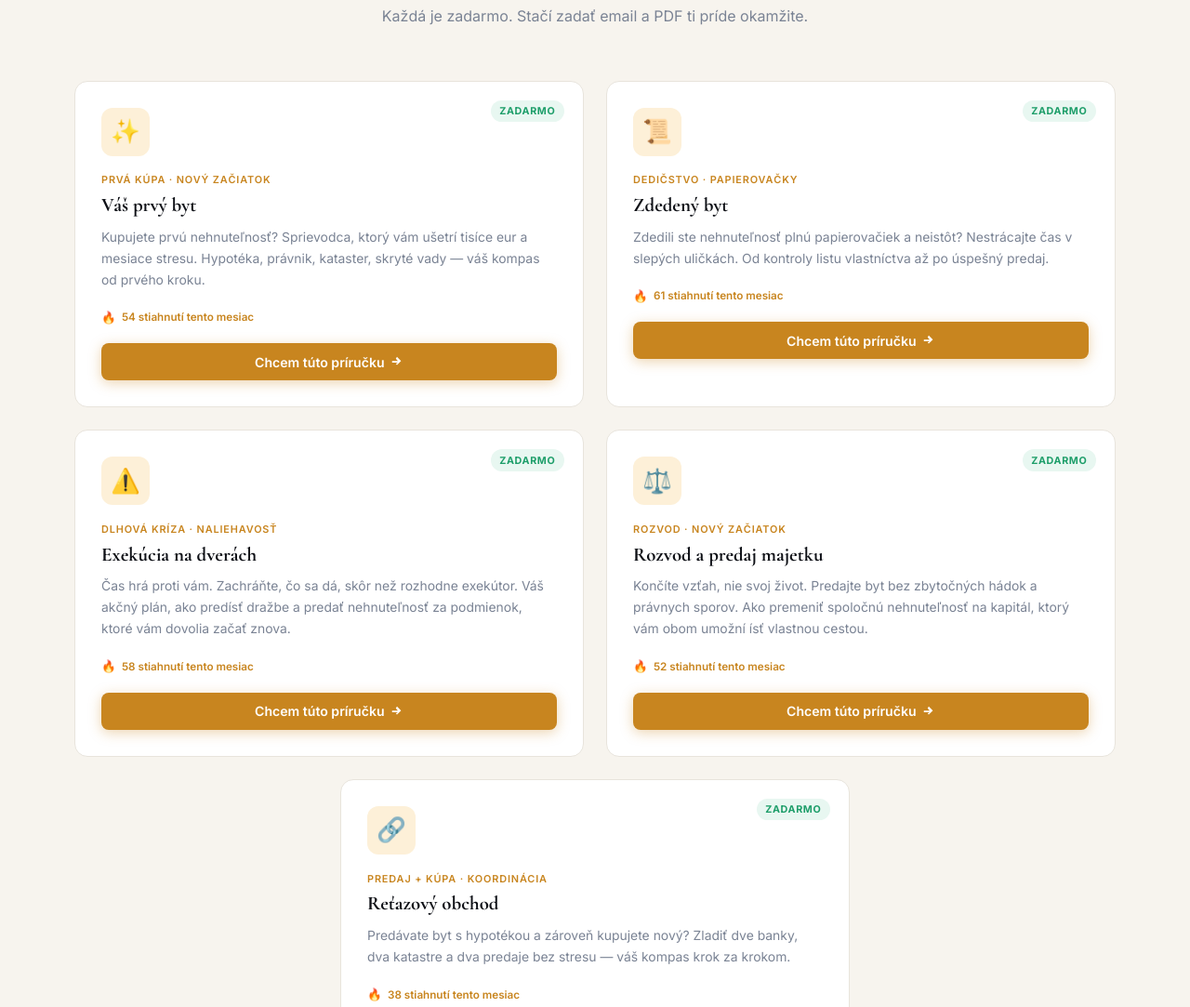
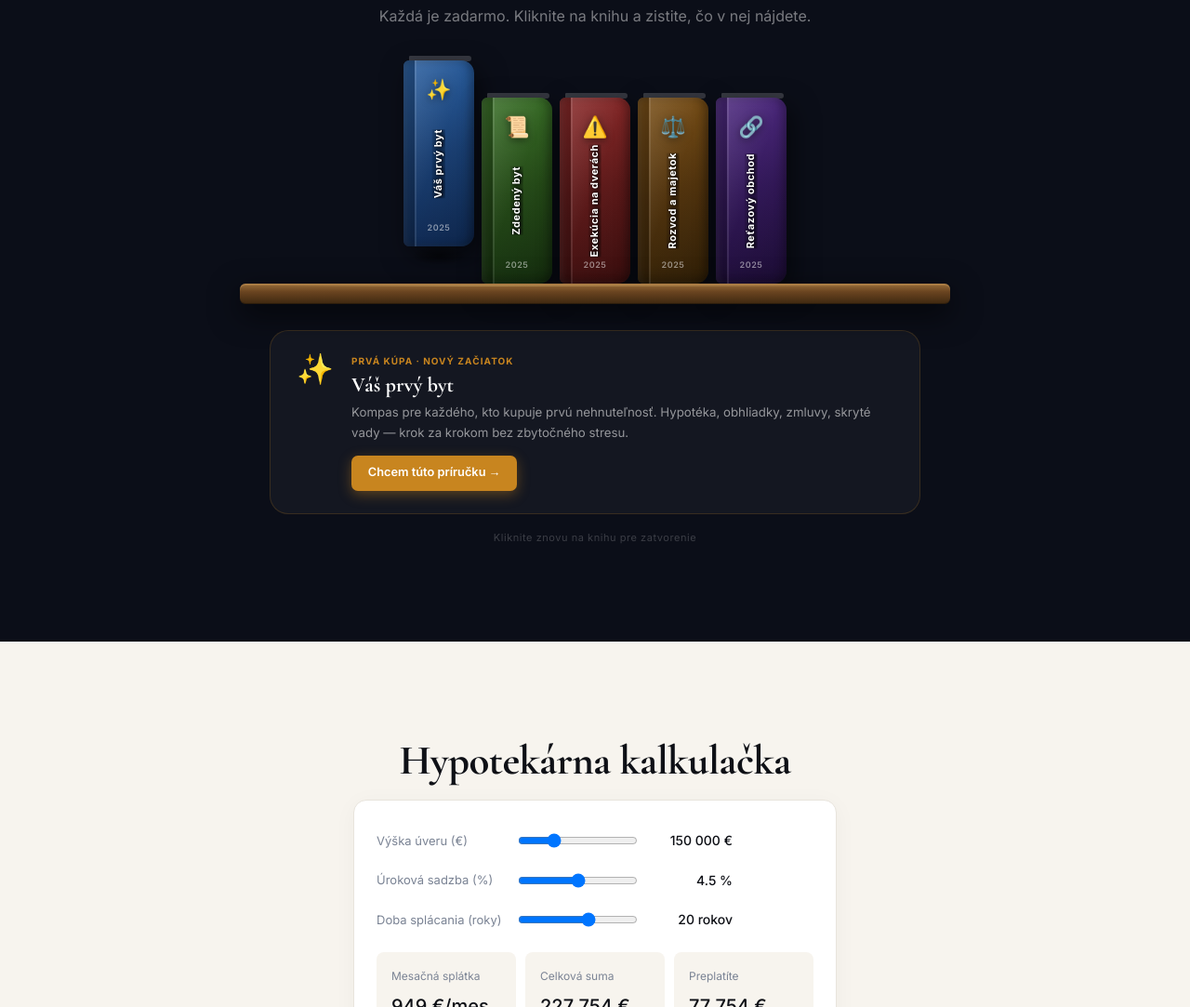
Before and after one commit to radovanvanik-art/ebook-backend, a website: page public/index.html in a window 1280 px wide. Shown: the part 996-2079 px from the top of the page at 93% size. Drawn offline with nearby package versions, Linux system fonts and the light colour scheme; a web font is replaced by a local one.

Commit message:
Úprava index.html – kontrola a push

```diff
--- a/public/index.html
+++ b/public/index.html
@@ -293,7 +293,10 @@
     .section-sub { color: var(--muted); font-size: 1rem; line-height: 1.65; max-width: 500px; }
 
     /* ── BOOKS SECTION ─────────────────────────────────────────── */
-    .books-section { background: var(--cream); }
+    .books-section { background: var(--dark); }
+    .books-header .eyebrow { color: var(--gold); }
+    .books-header .section-title { color: var(--white); }
+    .books-header .section-sub { color: rgba(255,255,255,0.45); }
     .books-header {
       display: flex; flex-direction: column;
       align-items: center; text-align: center;
@@ -696,6 +699,99 @@
       transition: opacity 0.2s; font-family: inherit;
     }
     .float-btn:hover .float-tip { opacity: 1; }
+    /* ── BOOKSHELF ─────────────────────────────────────────────── */
+    .bookshelf-wrap { max-width: 700px; margin: 0 auto; }
+    .bs-shelf {
+      position: relative;
+      display: flex; align-items: flex-end; justify-content: center;
+      gap: 8px; padding: 0 2rem;
+      min-height: 240px;
+    }
+    .bs-board {
+      position: absolute; bottom: 0; left: -2rem; right: -2rem; height: 22px; z-index: 10;
+      background: linear-gradient(180deg,#9a6e3a 0%,#6a4420 40%,#3e2810 100%);
+      border-radius: 6px;
+      box-shadow: 0 10px 32px rgba(0,0,0,0.7), inset 0 2px 0 rgba(255,200,120,0.2), inset 0 -1px 0 rgba(0,0,0,0.3);
+    }
+    .bs-board::after {
+      content: ''; position: absolute; top: 2px; left: 2rem; right: 2rem; height: 1px;
+      background: linear-gradient(90deg,transparent,rgba(255,220,140,0.3) 30%,rgba(255,220,140,0.15) 70%,transparent);
+      border-radius: 2px;
+    }
+    .bs-book {
+      position: relative; width: 76px; margin-bottom: 22px; cursor: pointer;
+      transform-origin: bottom center;
+      transition: transform 0.4s cubic-bezier(.34,1.4,.64,1);
+      flex-shrink: 0;
+    }
+    .bs-book:hover, .bs-book.on { transform: translateY(-40px); }
+    .bs-spine {
+      width: 100%; height: 200px;
+      border-radius: 6px 14px 14px 6px;
+      display: flex; flex-direction: column;
+      align-items: center; justify-content: space-between;
+      padding: 14px 7px 12px;
+      position: relative; overflow: hidden;
+      box-shadow: inset -4px 0 10px rgba(0,0,0,0.3), inset 4px 0 6px rgba(255,255,255,0.07), 6px 10px 28px rgba(0,0,0,0.55);
+    }
+    .bs-spine::before {
+      content: ''; position: absolute; left: 0; top: 0; bottom: 0; width: 12px;
+      background: rgba(0,0,0,0.25); border-radius: 6px 0 0 6px;
+    }
+    .bs-spine::after {
+      content: ''; position: absolute; left: 12px; top: 0; width: 2px; bottom: 0;
+      background: rgba(255,255,255,0.1);
+    }
+    .bs-shine {
+      position: absolute; top: 0; left: 12px; right: 0; bottom: 0;
+      background: linear-gradient(110deg,rgba(255,255,255,0.12) 0%,transparent 45%,rgba(0,0,0,0.08) 100%);
+      border-radius: 0 14px 14px 0;
+      pointer-events: none;
+    }
+    .bs-top {
+      position: absolute; top: -5px; left: 6px; right: 3px; height: 6px;
+      background: rgba(255,255,255,0.18); border-radius: 3px 8px 8px 3px;
+    }
+    .bs-ico { font-size: 22px; position: relative; z-index: 1; filter: drop-shadow(0 2px 4px rgba(0,0,0,0.5)); }
+    .bs-ttl {
+      writing-mode: vertical-rl; transform: rotate(180deg);
+      font-family: 'Inter', system-ui, sans-serif;
+      font-size: 11px; font-weight: 800; letter-spacing: 0.05em;
+      color: #ffffff; position: relative; z-index: 1;
+      text-align: center; line-height: 1.25; max-height: 126px; overflow: hidden;
+      text-shadow: 0 0 8px rgba(0,0,0,1), 0 1px 3px rgba(0,0,0,1), 0 2px 6px rgba(0,0,0,0.9);
+    }
+    .bs-yr { font-size: 9px; color: rgba(255,255,255,0.5); position: relative; z-index: 1; font-weight: 600; letter-spacing: 0.06em; }
+    .bs-bshadow {
+      position: absolute; bottom: -20px; left: 50%; transform: translateX(-50%);
+      width: 60px; height: 20px;
+      background: radial-gradient(ellipse,rgba(0,0,0,0.5) 0%,transparent 70%);
+    }
+    .bs-panel { margin-top: 1.75rem; min-height: 116px; }
+    .bs-pinner {
+      display: flex; gap: 1.2rem; align-items: flex-start;
+      background: rgba(255,255,255,0.04);
+      border: 1px solid rgba(200,133,31,0.2);
+      border-radius: 20px; padding: 1.5rem 1.75rem;
+      opacity: 0; transform: translateY(10px);
+      transition: opacity 0.32s ease, transform 0.32s ease;
+    }
+    .bs-pinner.on { opacity: 1; transform: none; }
+    .bs-pico { font-size: 32px; flex-shrink: 0; margin-top: 1px; line-height: 1; }
+    .bs-ptag { font-size: 10px; font-weight: 700; letter-spacing: 0.1em; text-transform: uppercase; color: var(--gold); margin-bottom: 0.3rem; }
+    .bs-ptitle { font-family: 'Cormorant Garamond', serif; font-size: 1.4rem; font-weight: 700; color: var(--white); margin-bottom: 0.35rem; line-height: 1.2; }
+    .bs-pdesc { font-size: 0.83rem; color: rgba(255,255,255,0.55); line-height: 1.65; margin-bottom: 0.8rem; }
+    .bs-pbtn {
+      display: inline-flex; align-items: center; gap: 0.4rem;
+      background: var(--gold); color: var(--white);
+      padding: 0.55rem 1.1rem; border-radius: 7px;
+      font-size: 0.8rem; font-weight: 600; text-decoration: none;
+      box-shadow: 0 4px 14px rgba(200,133,31,0.4);
+      transition: background 0.2s, transform 0.15s;
+    }
+    .bs-pbtn:hover { background: var(--gold-mid); transform: translateY(-1px); }
+    .bs-hint { text-align: center; font-size: 11px; color: rgba(255,255,255,0.2); margin-top: 1.1rem; letter-spacing: 0.05em; }
+
   </style>
 </head>
 <body>
@@ -769,61 +865,85 @@
     <div class="books-header reveal">
       <p class="eyebrow" data-i18n="books_eyebrow">Bezplatné príručky</p>
       <h2 class="section-title" data-i18n="books_title">Vyber si svoju e-knihu</h2>
-      <p class="section-sub" data-i18n="books_sub">Každá je zadarmo. Stačí zadať email a PDF ti príde okamžite.</p>
+      <p class="section-sub" data-i18n="books_sub">Každá je zadarmo. Kliknite na knihu a zistite, čo v nej nájdete.</p>
     </div>
-    <div class="books-grid">
-
-      <article class="book-card reveal reveal-d1" onclick="window.location.href='/prvy-byt'" role="button" tabindex="0" aria-label="Zobraziť e-knihu Váš prvý byt">
-        <span class="book-badge" data-i18n="badge_free">Zadarmo</span>
-        <div class="book-icon-wrap">✨</div>
-        <div class="book-tag" data-i18n="book1_tag">Prvá kúpa · Nový začiatok</div>
-        <h3 data-i18n="book1_title">Váš prvý byt</h3>
-        <p class="book-desc" data-i18n="book1_desc">Kupujete prvú nehnuteľnosť? Sprievodca, ktorý vám ušetrí tisíce eur a mesiace stresu. Hypotéka, právnik, kataster, skryté vady — váš kompas od prvého kroku.</p>
-        <div class="book-meta"><span class="fire-icon">🔥</span><span data-i18n="book1_meta">54 stiahnutí tento mesiac</span></div>
-        <button class="book-btn" tabindex="-1">Chcem túto príručku <svg width="14" height="14" viewBox="0 0 16 16" fill="currentColor"><path d="M8 2l5 5-5 5-1.4-1.4L9.2 9H2V7h7.2L6.6 4.4z"/></svg></button>
-      </article>
-
-      <article class="book-card reveal reveal-d2" onclick="window.location.href='/dedicstvo'" role="button" tabindex="0" aria-label="Zobraziť e-knihu Zdedený byt">
-        <span class="book-badge" data-i18n="badge_free">Zadarmo</span>
-        <div class="book-icon-wrap">📜</div>
-        <div class="book-tag" data-i18n="book2_tag">Dedičstvo · Papierovačky</div>
-        <h3 data-i18n="book2_title">Zdedený byt</h3>
-        <p class="book-desc" data-i18n="book2_desc">Zdedili ste nehnuteľnosť plnú papierovačiek a neistôt? Nestrácajte čas v slepých uličkách. Od kontroly listu vlastníctva až po úspešný predaj.</p>
-        <div class="book-meta"><span class="fire-icon">🔥</span><span data-i18n="book2_meta">61 stiahnutí tento mesiac</span></div>
-        <button class="book-btn" tabindex="-1">Chcem túto príručku <svg width="14" height="14" viewBox="0 0 16 16" fill="currentColor"><path d="M8 2l5 5-5 5-1.4-1.4L9.2 9H2V7h7.2L6.6 4.4z"/></svg></button>
-      </article>
-
-      <article class="book-card reveal reveal-d1" onclick="window.location.href='/exekucia'" role="button" tabindex="0" aria-label="Zobraziť e-knihu Exekúcia na dverách">
-        <span class="book-badge" data-i18n="badge_free">Zadarmo</span>
-        <div class="book-icon-wrap">⚠️</div>
-        <div class="book-tag" data-i18n="book3_tag">Dlhová kríza · Naliehavosť</div>
-        <h3 data-i18n="book3_title">Exekúcia na dverách</h3>
-        <p class="book-desc" data-i18n="book3_desc">Čas hrá proti vám. Zachráňte, čo sa dá, skôr než rozhodne exekútor. Váš akčný plán, ako predísť dražbe a predať nehnuteľnosť za podmienok, ktoré vám dovolia začať znova.</p>
-        <div class="book-meta"><span class="fire-icon">🔥</span><span data-i18n="book3_meta">58 stiahnutí tento mesiac</span></div>
-        <button class="book-btn" tabindex="-1">Chcem túto príručku <svg width="14" height="14" viewBox="0 0 16 16" fill="currentColor"><path d="M8 2l5 5-5 5-1.4-1.4L9.2 9H2V7h7.2L6.6 4.4z"/></svg></button>
-      </article>
-
-      <article class="book-card reveal reveal-d2" onclick="window.location.href='/rozvod'" role="button" tabindex="0" aria-label="Zobraziť e-knihu Rozvod a predaj majetku">
-        <span class="book-badge" data-i18n="badge_free">Zadarmo</span>
-        <div class="book-icon-wrap">⚖️</div>
-        <div class="book-tag" data-i18n="book4_tag">Rozvod · Nový začiatok</div>
-        <h3 data-i18n="book4_title">Rozvod a predaj majetku</h3>
-        <p class="book-desc" data-i18n="book4_desc">Končíte vzťah, nie svoj život. Predajte byt bez zbytočných hádok a právnych sporov. Ako premeniť spoločnú nehnuteľnosť na kapitál, ktorý vám obom umožní ísť vlastnou cestou.</p>
-        <div class="book-meta"><span class="fire-icon">🔥</span><span data-i18n="book4_meta">52 stiahnutí tento mesiac</span></div>
-        <button class="book-btn" tabindex="-1">Chcem túto príručku <svg width="14" height="14" viewBox="0 0 16 16" fill="currentColor"><path d="M8 2l5 5-5 5-1.4-1.4L9.2 9H2V7h7.2L6.6 4.4z"/></svg></button>
-      </article>
-
-      <article class="book-card reveal reveal-d1" onclick="window.location.href='/retazovy-obchod'" role="button" tabindex="0" aria-label="Zobraziť e-knihu Reťazový obchod">
-        <span class="book-badge" data-i18n="badge_free">Zadarmo</span>
-        <div class="book-icon-wrap">🔗</div>
-        <div class="book-tag" data-i18n="book5_tag">Predaj + kúpa · Koordinácia</div>
-        <h3 data-i18n="book5_title">Reťazový obchod</h3>
-        <p class="book-desc" data-i18n="book5_desc">Predávate byt s hypotékou a zároveň kupujete nový? Zladiť dve banky, dva katastre a dva predaje bez stresu — váš kompas krok za krokom.</p>
-        <div class="book-meta"><span class="fire-icon">🔥</span><span data-i18n="book5_meta">38 stiahnutí tento mesiac</span></div>
-        <button class="book-btn" tabindex="-1">Chcem túto príručku <svg width="14" height="14" viewBox="0 0 16 16" fill="currentColor"><path d="M8 2l5 5-5 5-1.4-1.4L9.2 9H2V7h7.2L6.6 4.4z"/></svg></button>
-      </article>
-
+
+    <!-- POLIČKA -->
+    <div class="bookshelf-wrap reveal reveal-d1">
+      <div class="bs-shelf">
+
+        <div class="bs-book" onclick="bsPick(0)">
+          <div class="bs-top"></div>
+          <div class="bs-spine" style="background:linear-gradient(165deg,#2a5fa0 0%,#1a3f72 50%,#0f2850 100%);">
+            <div class="bs-shine"></div>
+            <span class="bs-ico">✨</span>
+            <span class="bs-ttl">Váš prvý byt</span>
+            <span class="bs-yr">2025</span>
+          </div>
+          <div class="bs-bshadow"></div>
+        </div>
+
+        <div class="bs-book" onclick="bsPick(1)">
+          <div class="bs-top"></div>
+          <div class="bs-spine" style="background:linear-gradient(165deg,#3a7028 0%,#254a18 50%,#163010 100%);">
+            <div class="bs-shine"></div>
+            <span class="bs-ico">📜</span>
+            <span class="bs-ttl">Zdedený byt</span>
+            <span class="bs-yr">2025</span>
+          </div>
+          <div class="bs-bshadow"></div>
+        </div>
+
+        <div class="bs-book" onclick="bsPick(2)">
+          <div class="bs-top"></div>
+          <div class="bs-spine" style="background:linear-gradient(165deg,#8a2a2a 0%,#5e1a1a 50%,#3e1010 100%);">
+            <div class="bs-shine"></div>
+            <span class="bs-ico">⚠️</span>
+            <span class="bs-ttl">Exekúcia na dverách</span>
+            <span class="bs-yr">2025</span>
+          </div>
+          <div class="bs-bshadow"></div>
+        </div>
+
+        <div class="bs-book" onclick="bsPick(3)">
+          <div class="bs-top"></div>
+          <div class="bs-spine" style="background:linear-gradient(165deg,#7a5018 0%,#52340e 50%,#342208 100%);">
+            <div class="bs-shine"></div>
+            <span class="bs-ico">⚖️</span>
+            <span class="bs-ttl">Rozvod a majetok</span>
+            <span class="bs-yr">2025</span>
+          </div>
+          <div class="bs-bshadow"></div>
+        </div>
+
+        <div class="bs-book" onclick="bsPick(4)">
+          <div class="bs-top"></div>
+          <div class="bs-spine" style="background:linear-gradient(165deg,#4e2a80 0%,#321858 50%,#1e0e38 100%);">
+            <div class="bs-shine"></div>
+            <span class="bs-ico">🔗</span>
+            <span class="bs-ttl">Reťazový obchod</span>
+            <span class="bs-yr">2025</span>
+          </div>
+          <div class="bs-bshadow"></div>
+        </div>
+
+        <div class="bs-board"></div>
+      </div>
+
+      <div class="bs-panel">
+        <div class="bs-pinner" id="bs-pi">
+          <span class="bs-pico" id="bs-ico"></span>
+          <div>
+            <div class="bs-ptag" id="bs-tag"></div>
+            <div class="bs-ptitle" id="bs-title"></div>
+            <div class="bs-pdesc" id="bs-desc"></div>
+            <a class="bs-pbtn" id="bs-btn" href="#">Chcem túto príručku →</a>
+          </div>
+        </div>
+      </div>
+      <p class="bs-hint">Kliknite znovu na knihu pre zatvorenie</p>
     </div>
+
   </div>
 </section>
 
@@ -1532,6 +1652,32 @@ calc();
       document.querySelectorAll('.reveal').forEach(el => observer.observe(el));
     });
   });
+
+  /* ─── BOOKSHELF ─────────────────────────────────────── */
+  const BS_DATA = [
+    {ico:'✨',tag:'Prvá kúpa · Nový začiatok',title:'Váš prvý byt',desc:'Kompas pre každého, kto kupuje prvú nehnuteľnosť. Hypotéka, obhliadky, zmluvy, skryté vady — krok za krokom bez zbytočného stresu.',url:'/prvy-byt'},
+    {ico:'📜',tag:'Dedičstvo · Papierovačky',title:'Zdedený byt',desc:'Od kontroly listu vlastníctva až po úspešný predaj. Právne záludnosti, dlhy, nezrovnalosti v rodine — všetko v jednej príručke.',url:'/dedicstvo'},
+    {ico:'⚠️',tag:'Dlhová kríza · Naliehavosť',title:'Exekúcia na dverách',desc:'Akčný plán ako predísť dražbe a predať za podmienok, ktoré vám dovolia začať znova s čistým štítom.',url:'/exekucia'},
+    {ico:'⚖️',tag:'Rozvod · Nový začiatok',title:'Rozvod a predaj majetku',desc:'Premeniť spoločný byt na kapitál pre nový začiatok — rýchlo, férovo a s chladnou hlavou. Bez zbytočných hádok.',url:'/rozvod'},
+    {ico:'🔗',tag:'Predaj + kúpa · Koordinácia',title:'Reťazový obchod',desc:'Predávate s hypotékou a kupujete nový byt naraz? 8 krokov, časová os, checklisty. Koordinácia dvoch bánk.',url:'/retazovy-obchod'},
+  ];
+  let bsCur = -1;
+  function bsPick(i) {
+    const books = document.querySelectorAll('.bs-book');
+    const panel = document.getElementById('bs-pi');
+    if (bsCur === i) { books[i].classList.remove('on'); panel.classList.remove('on'); bsCur = -1; return; }
+    books.forEach((b,j) => b.classList.toggle('on', j === i));
+    bsCur = i;
+    const d = BS_DATA[i];
+    document.getElementById('bs-ico').textContent = d.ico;
+    document.getElementById('bs-tag').textContent = d.tag;
+    document.getElementById('bs-title').textContent = d.title;
+    document.getElementById('bs-desc').textContent = d.desc;
+    document.getElementById('bs-btn').href = d.url;
+    panel.classList.remove('on');
+    requestAnimationFrame(() => requestAnimationFrame(() => panel.classList.add('on')));
+  }
+  setTimeout(() => bsPick(0), 800);
 </script>
 
 </body>
```
